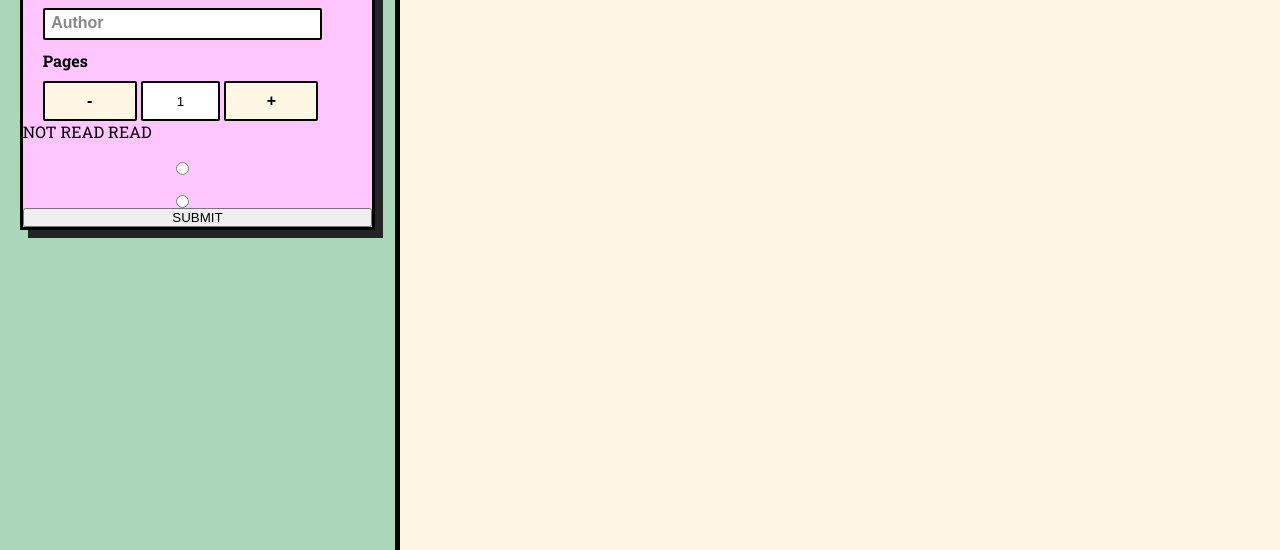
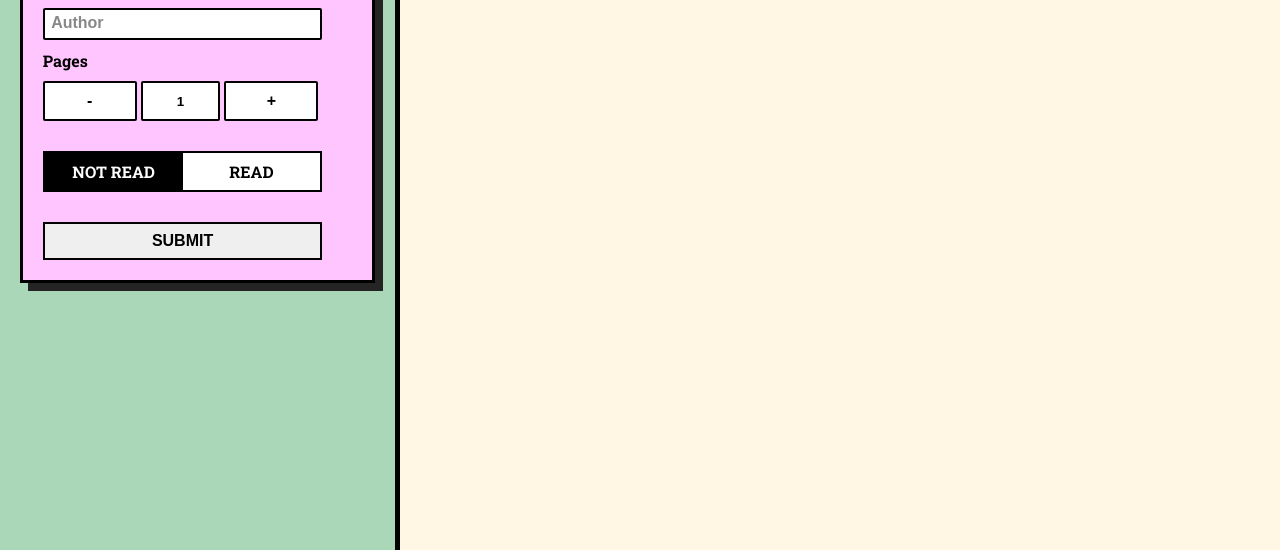
Before and after one commit to ReportThatCode/Project-Library, a plain HTML site: page index.html in a window 1280 px wide. Shown: the part 250-800 px from the top of the page. Drawn offline with Linux system fonts and the light colour scheme.

Commit message:
aside css done

```diff
--- a/index.html
+++ b/index.html
@@ -40,7 +40,7 @@
                     <input type="radio" name="isRead" id="Read" value="Read">
                 </div>
                 </div>
-                <button>SUBMIT</button>
+                <button id="btn-submit">SUBMIT</button>
             </form>
         </aside>
         <div class="container-tables">
--- a/style.css
+++ b/style.css
@@ -119,6 +119,7 @@ body {
     width: 80%;
     margin-left: 20px;
     margin-top: 10px;
+    margin-bottom: 10px;
 }
 .row-form .div-input-number button {
     width: calc(35% - 4px);
@@ -128,7 +129,7 @@ body {
     border-radius: 2px;
     font-size: 1rem;
     font-weight: 700;
-    background-color: #FFF6E3;
+    background-color: white;
     color: black;
 }
 .row-form .div-input-number input {
@@ -137,16 +138,51 @@ body {
     height: 40px;
     width: calc(30% - 4px);
     text-align: center;
-    -webkit-appearance: none;
+    font-weight: 700;
 }
 #pages::-webkit-inner-spin-button,
 #pages::-webkit-outer-spin-button {
   -webkit-appearance: none;
-
 }
 
+.row-form input[type="radio"] {
+    display: none;
+}
+.div-input-checkbox {
+    width: 80%;
+    margin-left: 20px;
+    margin-top: 20px;
+    margin-bottom: 30px;
+    display: flex;
+    flex-direction: row;
+    border: solid 2px black;
+    flex-wrap: nowrap;
+    background-color: white;
+}
 
+.div-input-checkbox label {
+    display: flex;
+    width: 50%;
+    align-items: center;
+    justify-content: center;
+    padding: 0.5rem;
+    cursor: pointer;
+    font-weight: 700;
+}
+.div-input-checkbox label:first-child{
+    background-color: black;
+    color: white;
+}
 
+#btn-submit {
+    margin-left: 20px;
+    width: 80%;
+    padding: 0.5rem;
+    margin-bottom: 20px;
+    border: solid 2px black;
+    font-size: 1rem;
+    font-weight: 700;
+}
 .main .container-recommended {
     grid-column: 3/4;
 }
```
